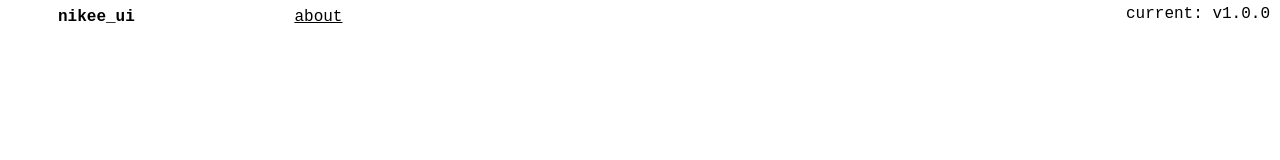
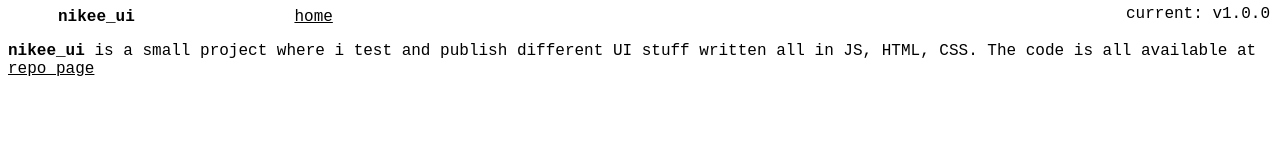
Before and after one commit to nikeedev/nikee_ui, a plain HTML site: page index.html in a window 1280 px wide. Both pictures are taken after a click on the link "about". Drawn offline with Linux system fonts and the light colour scheme; a web font is replaced by a local one.

Commit message:
'updates'

```diff
--- a/index.html
+++ b/index.html
@@ -13,8 +13,16 @@
     <body>
         <div class="topbar">
             <span id="logo">nikee_ui</span>
+            <span><a href="#home">home</a></span>
             <span><a href="#about">about</a></span>
             <span id="version">current: v1.0.0</span>
+        </div>
+        <div class="bottom">
+            <div id="about">
+                <p>
+                <b>nikee_ui</b> is a small project where i test and publish different UI stuff written all in JS, HTML, CSS. The code is all available at <a href="https://r.nikee.dev/nikee_ui">repo page</a>
+                </p>
+            </div>
         </div>
         <script type="module" src="script.js"></script>
     </body>
--- a/style.css
+++ b/style.css
@@ -22,3 +22,23 @@ a:link, a:visited {
     top: 5px;
     right: 10px;
 }
+
+#about {
+    display: none;
+}
+
+#about:target {
+    display: block;
+}
+
+body:has(#about:target) span:has(a[href="#about"]) {
+    display: none;
+}
+
+span a[href="#home"] {
+    display: none;
+}
+
+body:has(#about:target) span a[href="#home"] {
+    display: inline;
+}
```
